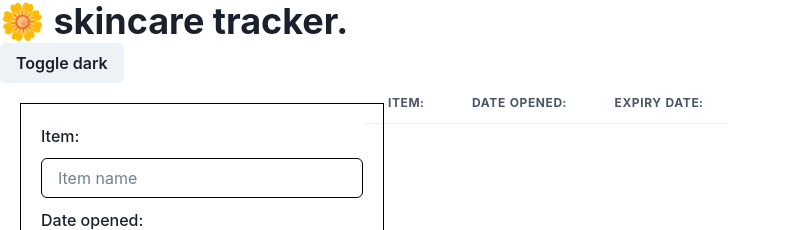
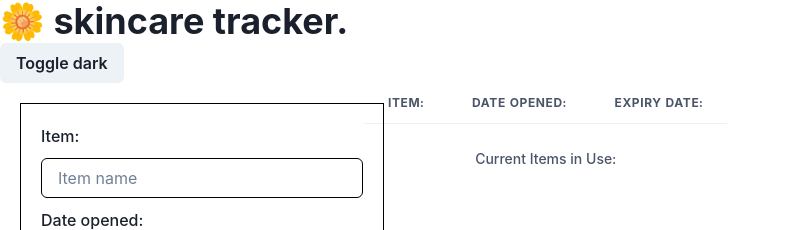
Before and after one commit to vvynz/skincare-tracker, a React (Create React App) app: page / in a window 1280 px wide. Shown: the top 230 px of the page, without its empty margins (0-790 px from the left). Built offline with nearby package versions, Linux system fonts and the light colour scheme.

Commit message:
Set up table to display the items array data

```diff
--- a/src/Components/ProductForm.jsx
+++ b/src/Components/ProductForm.jsx
@@ -16,6 +16,7 @@ import {
   Table,
   TableCaption,
   Thead,
+  Tbody,
   Tr,
   Th,
 } from "@chakra-ui/react";
@@ -138,7 +139,7 @@ export default function ProductForm() {
 
       <TableContainer>
         <Table>
-          <TableCaption></TableCaption>
+          <TableCaption>Current Items in Use:</TableCaption>
           <Thead>
             <Tr>
               <Th>Item:</Th>
@@ -146,6 +147,11 @@ export default function ProductForm() {
               <Th>Expiry Date:</Th>
             </Tr>
           </Thead>
+          <Tbody>
+            {items.map((item) => (
+              <InUse key={item.id} items={item} />
+            ))}
+          </Tbody>
         </Table>
       </TableContainer>
     </div>
```
